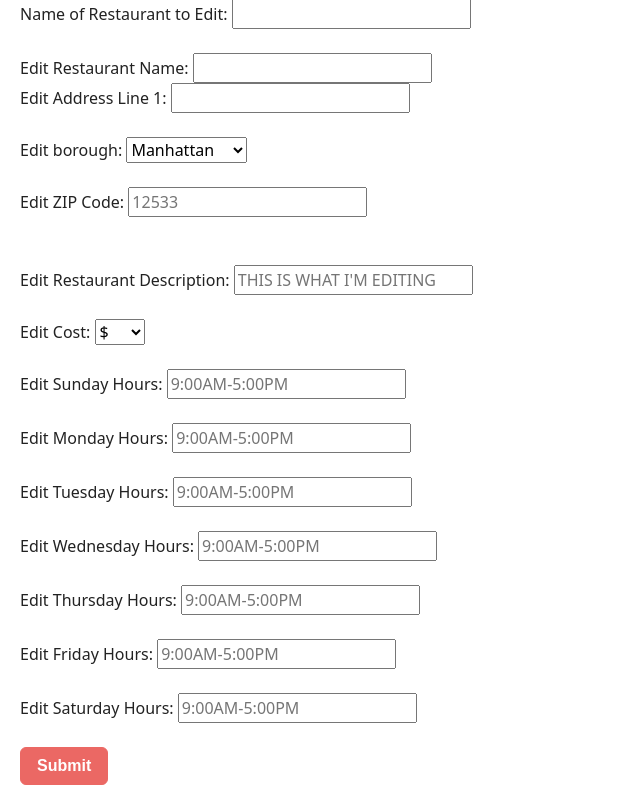
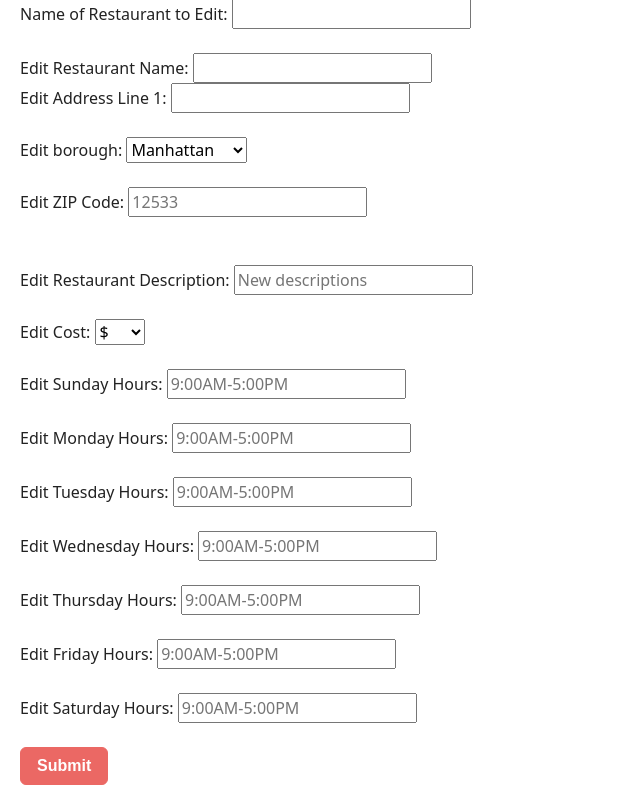
Before and after one commit to software-students-fall2023/2-web-app-exercise-plant-2-0, a Flask app: page /edit in a window 1280 px wide. Shown: the part 134-942 px from the top of the page, without its empty margins (0-640 px from the left). Run offline with Flask 3, Linux system fonts and the light colour scheme; some libraries are stand-ins or nearby versions; some web fonts are replaced.

Commit message:
final bug fix and format changes

```diff
--- a/templates/pages/edit.html
+++ b/templates/pages/edit.html
@@ -51,7 +51,7 @@
     <br>
     <div>
         <label for="description">Edit Restaurant Description:</label>
-        <input class="class3" type="text" id="description" name="description" placeholder="THIS IS WHAT I'M EDITING">
+        <input class="class3" type="text" id="description" name="description" placeholder="New descriptions">
     </div>
     <br>
     <label for="cost">Edit Cost:</label>
```
Also changed, not shown: README.md.
